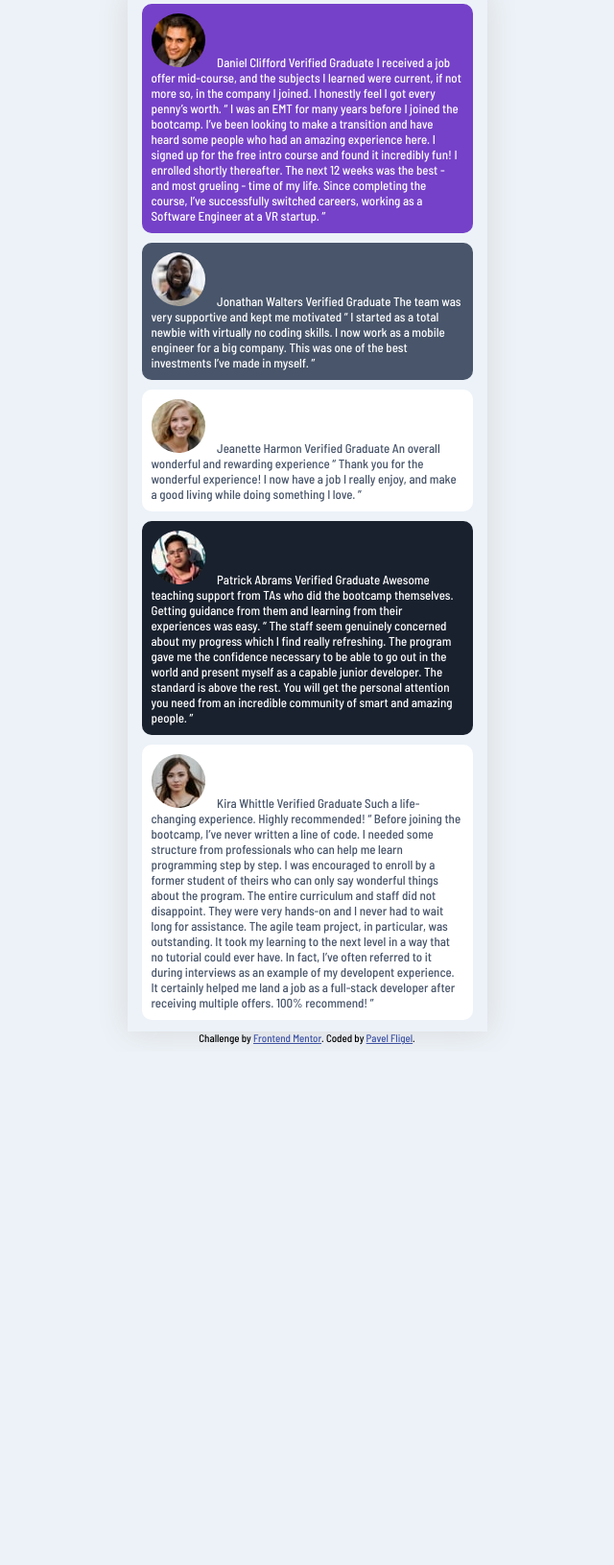
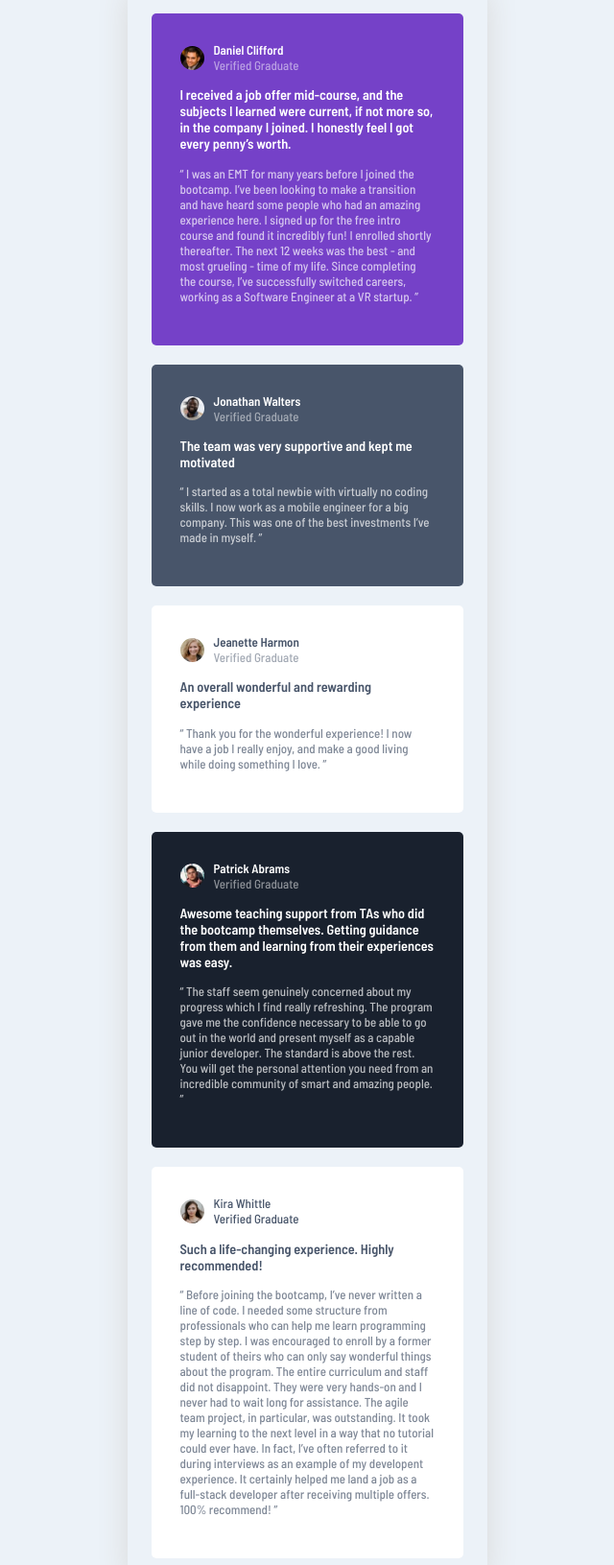
Before and after one commit to pavelfl/testimonials-grid-section, a plain HTML site: page index.html in a window 1280 px wide. Shown: the part 16-1647 px from the top of the page at 96% size, without its empty margins (320-960 px from the left). Before the commit the page ends 1112 px from the top, so only its background shows below. Drawn offline with Linux system fonts and the light colour scheme.

Commit message:
Styling...

```diff
--- a/index.html
+++ b/index.html
@@ -22,68 +22,111 @@
     <title>Frontend Mentor | [Challenge Name Here]</title>
 
     <!-- Feel free to remove these styles or customise in your own stylesheet 👍 -->
-    <style>
-      .attribution {
-        font-size: 11px;
-        text-align: center;
-      }
-      .attribution a {
-        color: hsl(228, 45%, 44%);
-      }
-    </style>
   </head>
   <body>
     <main>
       <article id="article-1" class="article-item">
-        <img src="images/image-daniel.jpg" alt="Daniel's image">
-        Daniel Clifford Verified Graduate I received a job offer mid-course, and the subjects I learned were current, if not more so, in the company I
-        joined. I honestly feel I got every penny’s worth. “ I was an EMT for
-        many years before I joined the bootcamp. I’ve been looking to make a
-        transition and have heard some people who had an amazing experience
-        here. I signed up for the free intro course and found it incredibly fun!
-        I enrolled shortly thereafter. The next 12 weeks was the best - and most
-        grueling - time of my life. Since completing the course, I’ve
-        successfully switched careers, working as a Software Engineer at a VR
-        startup. ”
+        <div class="graduate">
+          <img src="images/image-daniel.jpg" alt="Daniel's image" />
+          <div class="person">
+            <div class="name">Daniel Clifford</div>
+            <div class="status">Verified Graduate</div>
+          </div>
+        </div>
+        <p class="aknowledge">
+          I received a job offer mid-course, and the subjects I learned were
+          current, if not more so, in the company I joined. I honestly feel I
+          got every penny’s worth.
+        </p>
+
+        <p class="review">
+          “ I was an EMT for many years before I joined the bootcamp. I’ve been
+          looking to make a transition and have heard some people who had an
+          amazing experience here. I signed up for the free intro course and
+          found it incredibly fun! I enrolled shortly thereafter. The next 12
+          weeks was the best - and most grueling - time of my life. Since
+          completing the course, I’ve successfully switched careers, working as
+          a Software Engineer at a VR startup. ”
+        </p>
       </article>
       <article id="article-2" class="article-item">
-        <img src="images/image-jonathan.jpg" alt="Jonathan's image">
-        Jonathan Walters Verified Graduate The team was very supportive and kept
-        me motivated “ I started as a total newbie with virtually no coding
-        skills. I now work as a mobile engineer for a big company. This was one
-        of the best investments I’ve made in myself. ”
+        <div class="graduate">
+          <img src="images/image-jonathan.jpg" alt="Jonathan's image" />
+          <div class="person">
+            <div class="name">Jonathan Walters</div>
+            <div class="status">Verified Graduate</div>
+          </div>
+        </div>
+        <p class="aknowledge">
+          The team was very supportive and kept me motivated
+        </p>
+        <p class="review">
+          “ I started as a total newbie with virtually no coding skills. I now
+          work as a mobile engineer for a big company. This was one of the best
+          investments I’ve made in myself. ”
+        </p>
       </article>
       <article id="article-3" class="article-item">
-        <img src="images/image-jeanette.jpg" alt="Jeanette's image">
-        Jeanette Harmon Verified Graduate An overall wonderful and rewarding
-        experience “ Thank you for the wonderful experience! I now have a job I
-        really enjoy, and make a good living while doing something I love. ”
+        <div class="graduate">
+          <img src="images/image-jeanette.jpg" alt="Jeanette's image" />
+          <div class="person">
+            <div class="name">Jeanette Harmon</div>
+            <div class="status">Verified Graduate</div>
+          </div>
+        </div>
+        <p class="aknowledge">An overall wonderful and rewarding experience</p>
+        <p class="review">
+          “ Thank you for the wonderful experience! I now have a job I really
+          enjoy, and make a good living while doing something I love. ”
+        </p>
       </article>
       <article id="article-4" class="article-item">
-        <img src="images/image-patrick.jpg" alt="Patrick's image">
-        Patrick Abrams Verified Graduate Awesome teaching support from TAs who
-        did the bootcamp themselves. Getting guidance from them and learning
-        from their experiences was easy. “ The staff seem genuinely concerned
-        about my progress which I find really refreshing. The program gave me
-        the confidence necessary to be able to go out in the world and present
-        myself as a capable junior developer. The standard is above the rest.
-        You will get the personal attention you need from an incredible
-        community of smart and amazing people. ”
+        <div class="graduate">
+          <img src="images/image-patrick.jpg" alt="Patrick's image" />
+          <div class="person">
+            <div class="name">Patrick Abrams</div>
+            <div class="status">Verified Graduate</div>
+          </div>
+        </div>
+        <p class="aknowledge">
+          Awesome teaching support from TAs who did the bootcamp themselves.
+          Getting guidance from them and learning from their experiences was
+          easy.
+        </p>
+        <p class="review">
+          “ The staff seem genuinely concerned about my progress which I find
+          really refreshing. The program gave me the confidence necessary to be
+          able to go out in the world and present myself as a capable junior
+          developer. The standard is above the rest. You will get the personal
+          attention you need from an incredible community of smart and amazing
+          people. ”
+        </p>
       </article>
       <article id="article-5" class="article-item">
-        <img src="images/image-kira.jpg" alt="Kira's image">
-        Kira Whittle Verified Graduate Such a life-changing experience. Highly
-        recommended! “ Before joining the bootcamp, I’ve never written a line of
-        code. I needed some structure from professionals who can help me learn
-        programming step by step. I was encouraged to enroll by a former student
-        of theirs who can only say wonderful things about the program. The
-        entire curriculum and staff did not disappoint. They were very hands-on
-        and I never had to wait long for assistance. The agile team project, in
-        particular, was outstanding. It took my learning to the next level in a
-        way that no tutorial could ever have. In fact, I’ve often referred to it
-        during interviews as an example of my developent experience. It
-        certainly helped me land a job as a full-stack developer after receiving
-        multiple offers. 100% recommend! ”
+        <div class="graduate">
+          <img src="images/image-kira.jpg" alt="Kira's image" />
+          <div class="person">
+            <div id="name">Kira Whittle</div>
+            <div id="status">Verified Graduate</div>
+          </div>
+        </div>
+
+        <p class="aknowledge">
+          Such a life-changing experience. Highly recommended!
+        </p>
+        <p class="review">
+          “ Before joining the bootcamp, I’ve never written a line of code. I
+          needed some structure from professionals who can help me learn
+          programming step by step. I was encouraged to enroll by a former
+          student of theirs who can only say wonderful things about the program.
+          The entire curriculum and staff did not disappoint. They were very
+          hands-on and I never had to wait long for assistance. The agile team
+          project, in particular, was outstanding. It took my learning to the
+          next level in a way that no tutorial could ever have. In fact, I’ve
+          often referred to it during interviews as an example of my developent
+          experience. It certainly helped me land a job as a full-stack
+          developer after receiving multiple offers. 100% recommend! ”
+        </p>
       </article>
     </main>
 
--- a/styles/style.css
+++ b/styles/style.css
@@ -34,6 +34,7 @@ main {
 img {
   border-radius: 50%;
   margin-right: 10px;
+  height: 25px;
 }
 #article-1 {
   background-color: hsl(263, 55%, 52%);
@@ -61,9 +62,40 @@ img {
 }
 
 .article-item {
-  padding: 10px;
-  margin: 10px;
-  border-radius: 10px;
+  padding: 30px;
+  margin: 20px;
+  border-radius: 5px;
+}
+
+.graduate {
+  display: flex;
+  align-items: center;
+  margin-bottom: 10px;
+}
+
+.name {
+  /* font-size: 1.2em; */
+  font-weight: 600;
+}
+
+.status {
+  opacity: 0.5;
+}
+
+.aknowledge {
+  font-size: 1.1em;
+  font-weight: 600;
+}
+
+.review {
+  opacity: 0.7;
+}
+footer.attribution {
+  font-size: 11px;
+  text-align: center;
+}
+footer.attribution a {
+  color: hsl(228, 45%, 44%);
 }
 
 @media screen and (min-width: 375px) {
```
